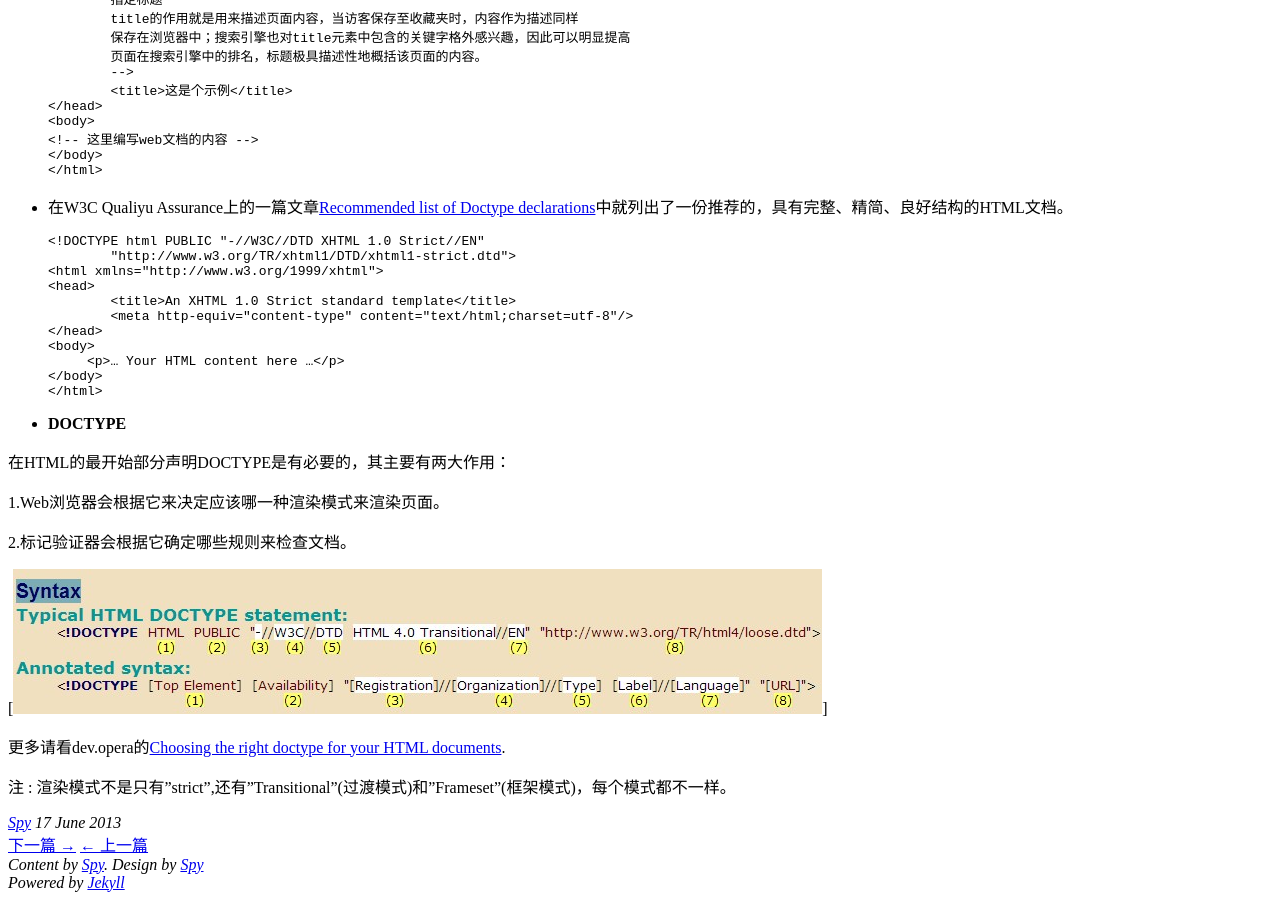
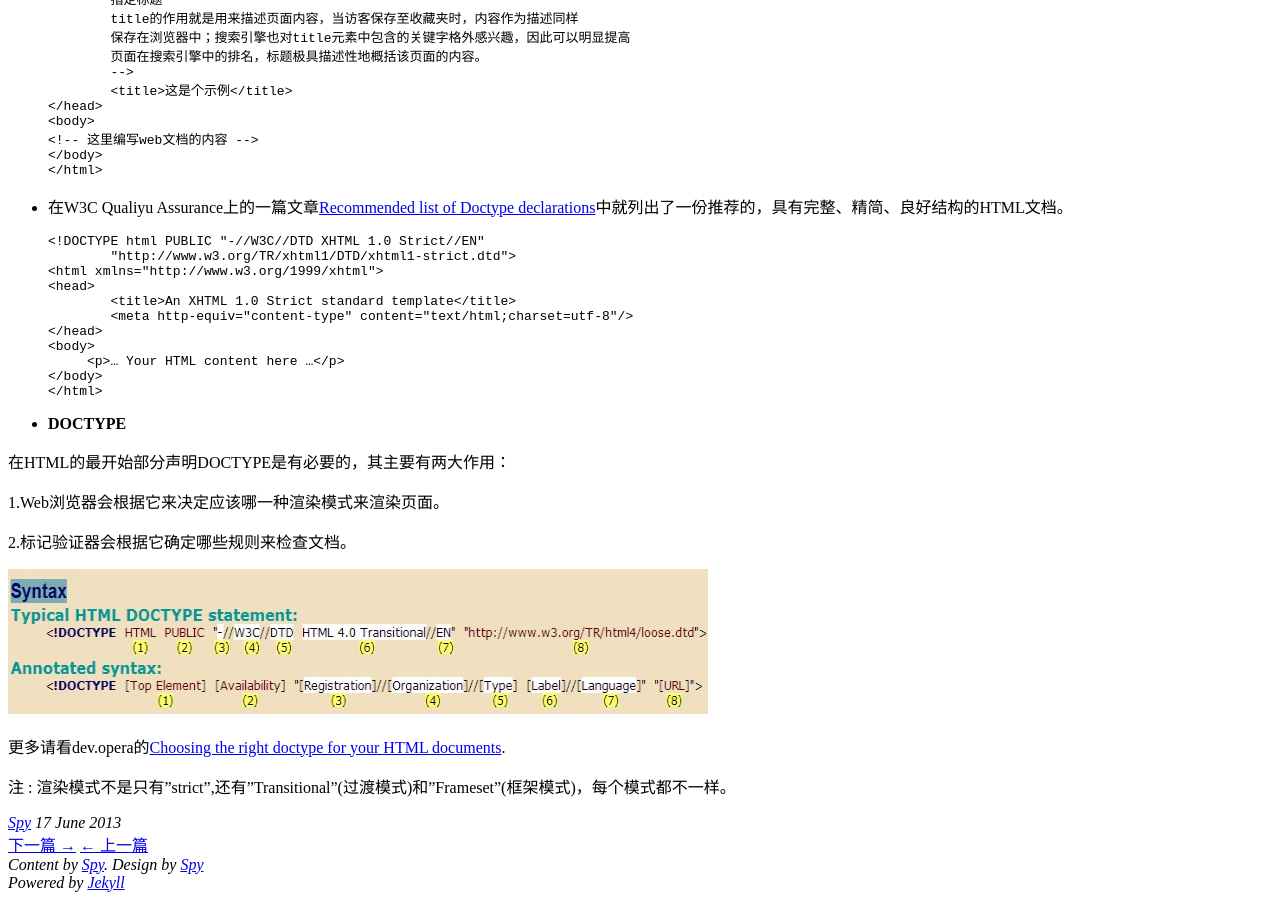
Before and after one commit to pigerla/pigerla.github.com, a Jekyll site: the page built from _posts/2013-06-17-编写HTML之创建良好标记.md, in a window 1280 px wide and 900 px high, scrolled down 1150 px. Built offline with Jekyll 4.4.1, drawn with Linux system fonts in a browser that asks for light colours; comment, search, counter and statistics services are not loaded.

Commit message:
更新文章

```diff
--- a/_posts/2013-06-17-编写HTML之创建良好标记.md
+++ b/_posts/2013-06-17-编写HTML之创建良好标记.md
@@ -80,7 +80,7 @@ tags : [html, 标记, CSS禅意花园笔记]
 
 2.标记验证器会根据它确定哪些规则来检查文档。
 
-[![DOCTYPE语法](http://pigerla.com/assets/images/DOCTYPE语法.jpg)]
+<img src="http://pigerla.com/assets/images/DOCTYPE语法.jpg" alt="DOCTYPE语法" title="DOCTYPE语法" width="700" height="145"/>
 
 更多请看dev.opera的[Choosing the right doctype for your HTML documents](http://dev.opera.com/articles/view/14-choosing-the-right-doctype-for-your/ "前往详细说明").
 
```
Also changed, not shown: _posts/聚少成多，积小致巨.md (line endings or trailing spaces).
